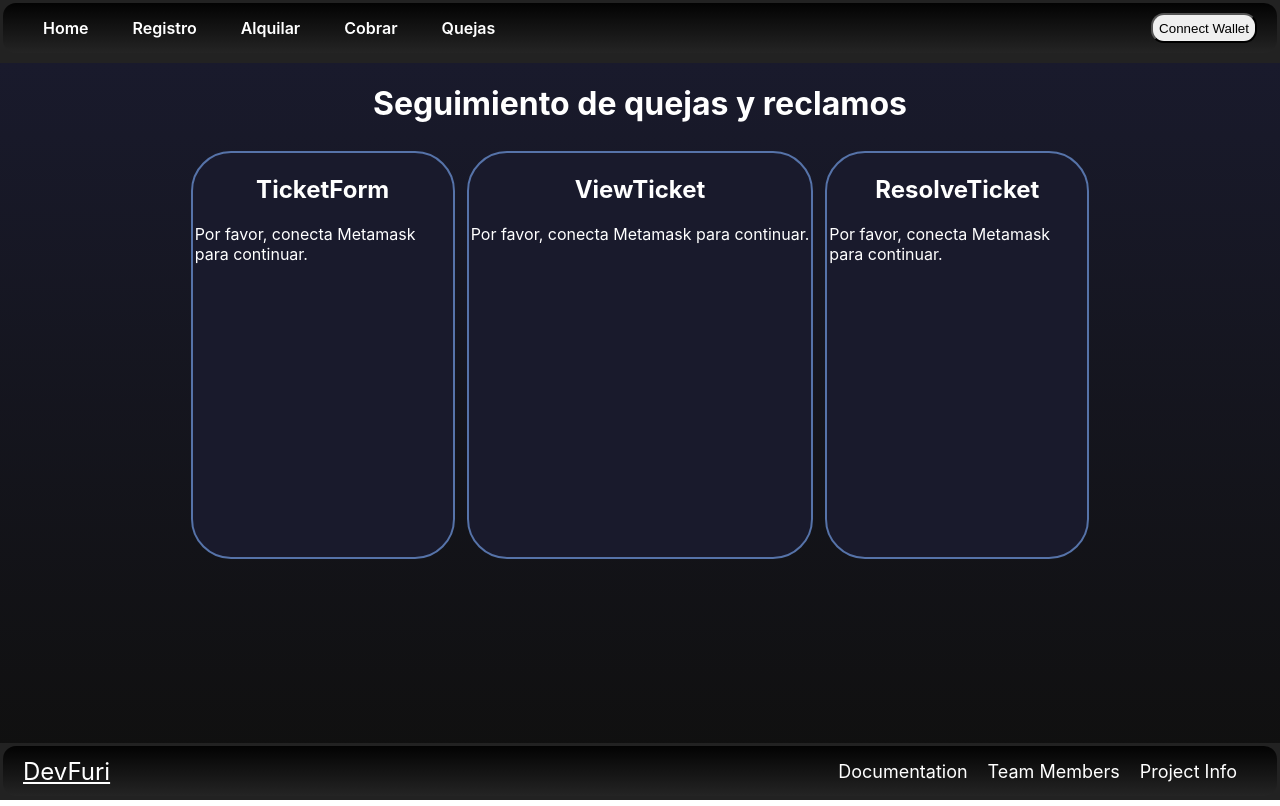
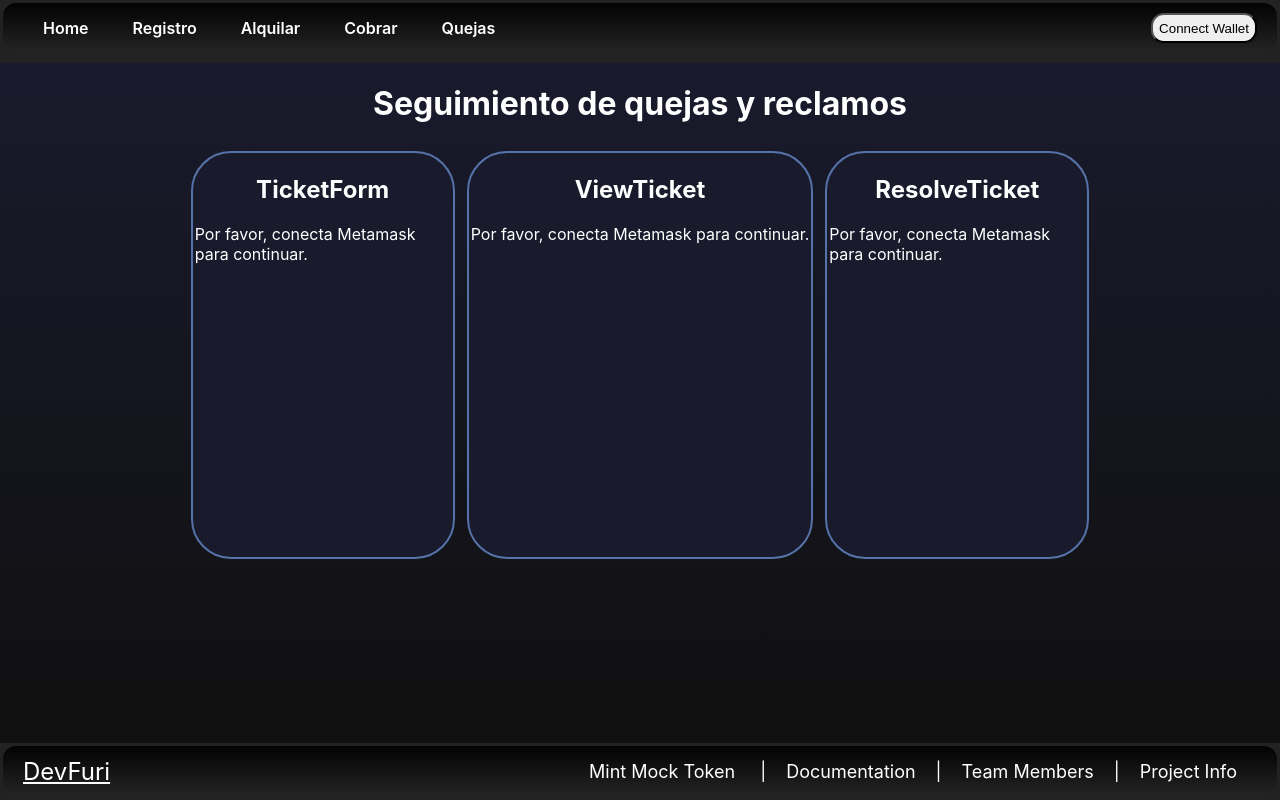
Before and after one commit to LeandroCDN/rent-protocol-front, a React (Create React App) app: page /Quejas in a window 1280 px wide. Built offline with nearby package versions, Linux system fonts and the light colour scheme.

Commit message:
nav foot update

```diff
--- a/src/Components/Footer/Footer.css
+++ b/src/Components/Footer/Footer.css
@@ -20,6 +20,9 @@
   font-size: 24px;
   transition: all 0.3s ease-in-out;
 }
+.aSpace{
+  margin: 0px;
+}
 
 .social-links a:hover {
   color: #1DA1F2;
--- a/src/Components/Footer/index.js
+++ b/src/Components/Footer/index.js
@@ -10,11 +10,15 @@ function Footer() {
         <a href="/"  rel="noopener noreferrer"> DevFuri </a>
         {/* <a href="https://www.facebook.com/" target="_blank" rel="noopener noreferrer"><i className="fab fa-facebook-f"></i></a>
         <a href="https://www.instagram.com/" target="_blank" rel="noopener noreferrer"><i className="fab fa-instagram"></i></a>
-        <a href="https://www.linkedin.com/" target="_blank" rel="noopener noreferrer"><i className="fab fa-linkedin-in"></i></a> */}
+      <a href="https://www.linkedin.com/" target="_blank" rel="noopener noreferrer"><i className="fab fa-linkedin-in"></i></a> */}
       </div>
       <div className="useful-links">
+        <a href="https://mumbai.polygonscan.com/address/0xD6D59e9f8BEe9919dba3261aE9FaEDFDD6A6764a#writeContract"  rel="noopener noreferrer"> Mint Mock Token </a>
+        <a className="aSpace">|</a>
         <a href="https://duckdev.notion.site/Solidity-Documentaci-n-924df1f1536d49028a075e487ebe496b" target="_blank" rel="noopener noreferrer">Documentation</a>
+        <a className="aSpace">|</a>
         <a href="https://duckdev.notion.site/King-of-dev-2-0-Team-DevFury-a79221d7f1bc47d0a4c1bae651c57014" target="_blank" rel="noopener noreferrer">Team Members</a>
+        <a className="aSpace">|</a>
         <a href="https://duckdev.notion.site/Project-track-Hackaton-workshit-072ffce2ef1d4b3ea20a22f3952fdffb" target="_blank" rel="noopener noreferrer">Project Info</a>
       </div>
     </div>
--- a/src/Components/Navbar/Navbar.css
+++ b/src/Components/Navbar/Navbar.css
@@ -30,7 +30,7 @@
 .navbar-link.active {
   /* background-color: #ffffffcd; */
   border-radius: 40%;
-  color: #000000;
+  color: #1DA1F2;
   transition: color 0.7s ease-in-out;
 }
 
```
